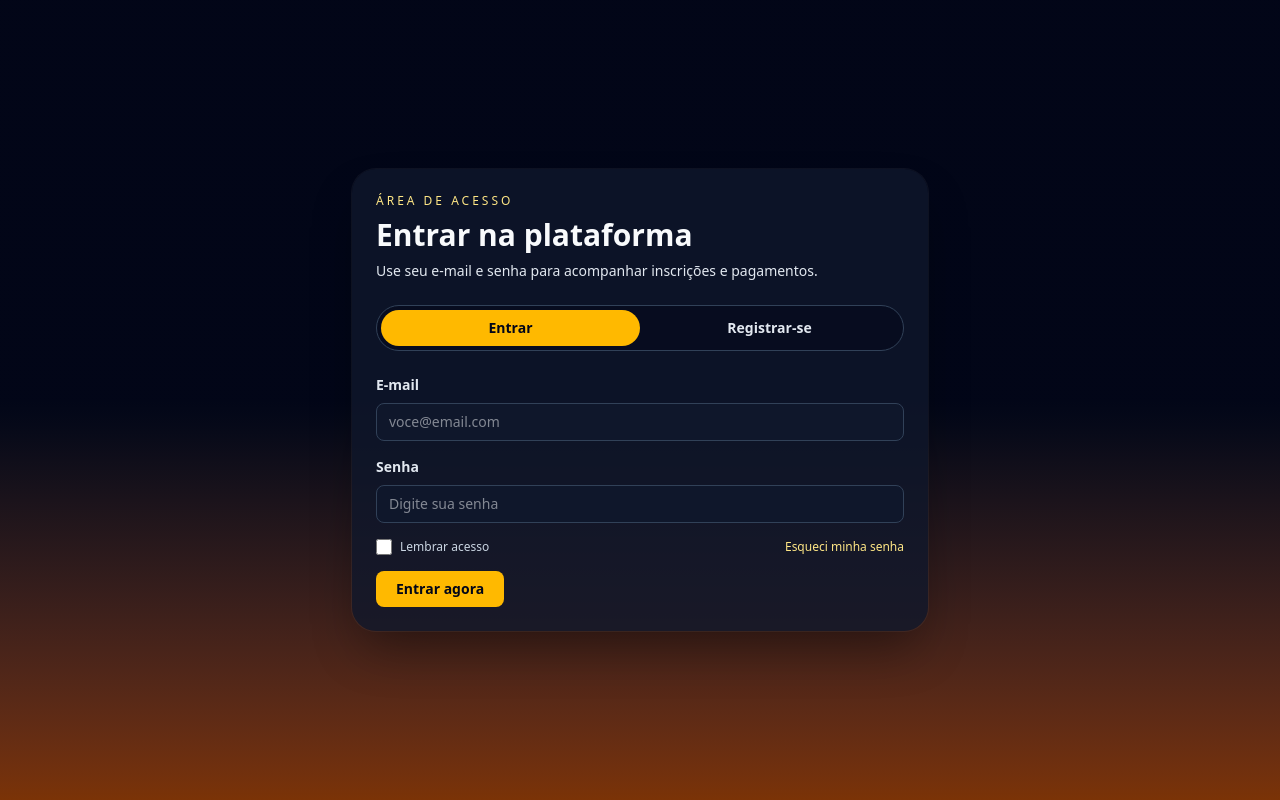
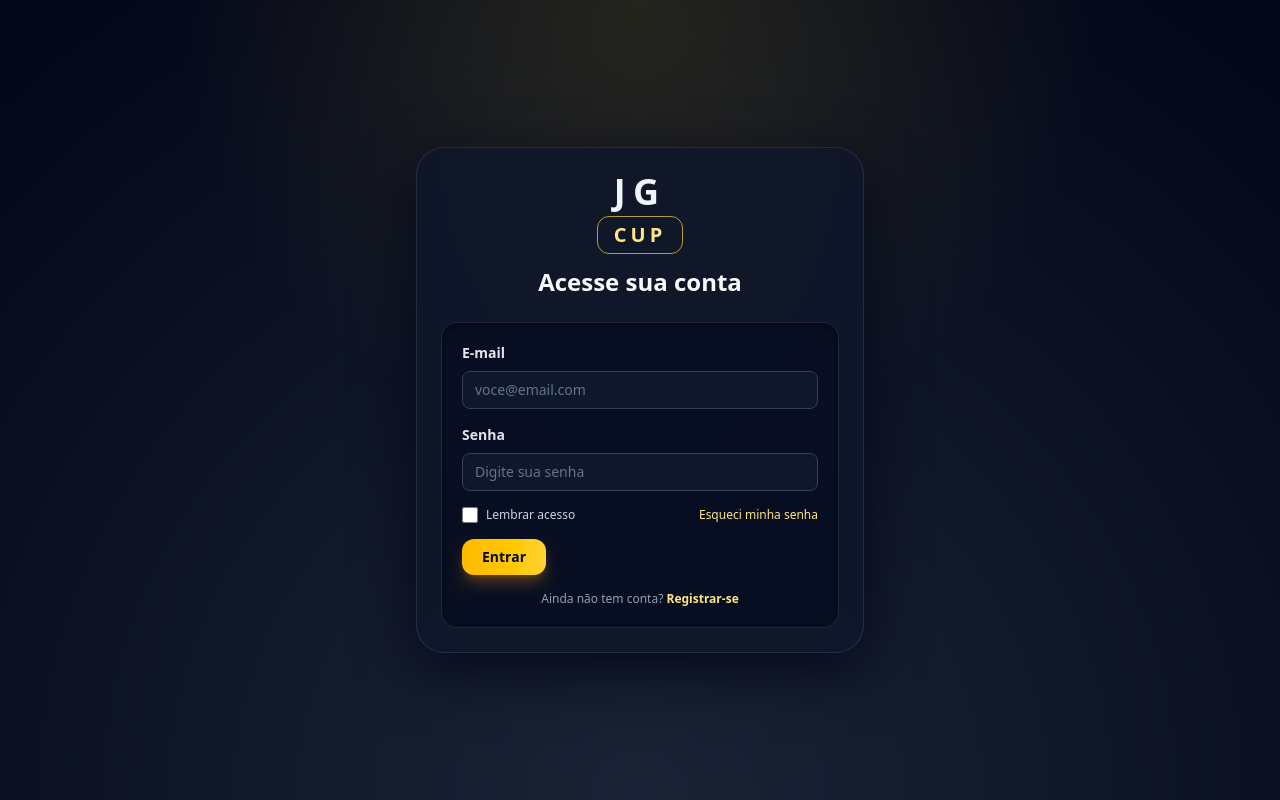
Before and after one commit to Guizaoo/Cadastro-Times, a React (Vite) app: page /acesso in a window 1280 px wide. Built offline with nearby package versions, Linux system fonts and the light colour scheme; no server answers; the database is empty.

Commit message:
screen login

```diff
--- a/src/pages/AuthPage.jsx
+++ b/src/pages/AuthPage.jsx
@@ -1,118 +1,129 @@
-import React, { useEffect, useMemo, useState } from 'react'
-import { InputField } from '../components/ui'
-import { authRememberKey, supabase, supabaseConfigError } from '../services/supabase'
+import React, { useEffect, useMemo, useState } from "react";
+import { InputField } from "../components/ui";
+import {
+  authRememberKey,
+  supabase,
+  supabaseConfigError,
+} from "../services/supabase";
 
 const initialLogin = {
-  email: '',
-  senha: '',
+  email: "",
+  senha: "",
   lembrar: false,
-}
+};
 
 const initialRegister = {
-  nome: '',
-  email: '',
-  senha: '',
-  confirmar: '',
+  nome: "",
+  email: "",
+  senha: "",
+  confirmar: "",
   aceitar: false,
-}
+};
 
-export function AuthPage({ onNavigateHome, onLoginSuccess }) {
-  const [view, setView] = useState('login')
-  const [loginData, setLoginData] = useState(initialLogin)
-  const [registerData, setRegisterData] = useState(initialRegister)
-  const [feedback, setFeedback] = useState('')
-  const [error, setError] = useState('')
-  const [busy, setBusy] = useState(false)
-  const [user, setUser] = useState(null)
+export function AuthPage({ onLoginSuccess }) {
+  const [view, setView] = useState("login");
+  const [loginData, setLoginData] = useState(initialLogin);
+  const [registerData, setRegisterData] = useState(initialRegister);
+  const [feedback, setFeedback] = useState("");
+  const [error, setError] = useState("");
+  const [busy, setBusy] = useState(false);
+  const [user, setUser] = useState(null);
 
-  const isLogin = view === 'login'
+  const isLogin = view === "login";
 
   useEffect(() => {
     if (!supabase) {
-      setError(supabaseConfigError)
-      return
+      setError(supabaseConfigError);
+      return;
     }
 
     supabase.auth.getSession().then(({ data, error: sessionError }) => {
       if (sessionError) {
-        setError(sessionError.message)
-        return
+        setError(sessionError.message);
+        return;
       }
-      setUser(sessionError ? null : data.session?.user ?? null)
-    })
+      setUser(sessionError ? null : data.session?.user ?? null);
+    });
 
-    const { data: listener } = supabase.auth.onAuthStateChange((_event, session) => {
-      setUser(session?.user ?? null)
-    })
+    const { data: listener } = supabase.auth.onAuthStateChange(
+      (_event, session) => {
+        setUser(session?.user ?? null);
+      }
+    );
 
     return () => {
-      listener?.subscription?.unsubscribe()
-    }
-  }, [])
+      listener?.subscription?.unsubscribe();
+    };
+  }, []);
 
   const handleLoginChange = (event) => {
-    const { name, value, type, checked } = event.target
+    const { name, value, type, checked } = event.target;
     setLoginData((current) => ({
       ...current,
-      [name]: type === 'checkbox' ? checked : value,
-    }))
+      [name]: type === "checkbox" ? checked : value,
+    }));
+  };
+
+  const handleRegisterChange = (event) => {
+    const { name, value, type, checked } = event.target;
+    setRegisterData((current) => ({
+      ...current,
+      [name]: type === "checkbox" ? checked : value,
+    }));
+  };
+
+  const registerStatus = useMemo(() => {
+    if (!registerData.senha || !registerData.confirmar) return "";
+    return registerData.senha === registerData.confirmar
+      ? "Senha confirmada."
+      : "As senhas não conferem.";
+  }, [registerData.confirmar, registerData.senha]);
+
+  const handleSubmit = async (event) => {
+    event.preventDefault();
+    setFeedback("");
+    setError("");
+
+    if (!supabase) {
+      setError(supabaseConfigError);
+      return;
     }
 
-  const handleRegisterChange = (event) => {
-    const { name, value, type, checked } = event.target
-    setRegisterData((current) => ({
-      ...current,
-      [name]: type === 'checkbox' ? checked : value,
-    }))
-  }
-
-  const registerStatus = useMemo(() => {
-    if (!registerData.senha || !registerData.confirmar) return ''
-    return registerData.senha === registerData.confirmar ? 'Senha confirmada.' : 'As senhas não conferem.'
-  }, [registerData.confirmar, registerData.senha])
-
-  const handleSubmit = async (event) => {
-    event.preventDefault()
-    setFeedback('')
-    setError('')
-
-    if (!supabase) {
-      setError(supabaseConfigError)
-      return
-    }
-
-    setBusy(true)
+    setBusy(true);
 
     try {
       if (isLogin) {
-        if (typeof window !== 'undefined') {
-          window.localStorage.setItem(authRememberKey, loginData.lembrar ? 'true' : 'false')
+        if (typeof window !== "undefined") {
+          window.localStorage.setItem(
+            authRememberKey,
+            loginData.lembrar ? "true" : "false"
+          );
         }
         const { error: signInError } = await supabase.auth.signInWithPassword({
           email: loginData.email,
           password: loginData.senha,
-        })
+        });
 
         if (signInError) {
-          setError(signInError.message)
-          return
+          setError(signInError.message);
+          return;
         }
 
         setFeedback(
           loginData.lembrar
-            ? 'Login realizado! Sua sessão fica salva neste navegador.'
-            : 'Login realizado! Sua sessão será mantida apenas nesta aba.'
-        )
-        onLoginSuccess?.()
+            ? "Login realizado! Sua sessão fica salva neste navegador."
+            : "Login realizado! Sua sessão será mantida apenas nesta aba."
+        );
+        onLoginSuccess?.();
       } else {
         if (registerData.senha !== registerData.confirmar) {
-          setError('As senhas precisam ser iguais.')
-          return
+          setError("As senhas precisam ser iguais.");
+          return;
         }
 
         if (!registerData.aceitar) {
-          setError('Você precisa aceitar os termos para continuar.')
-          return
+          setError("Você precisa aceitar os termos para continuar.");
+          return;
         }
 
         const { error: signUpError } = await supabase.auth.signUp({
@@ -123,81 +134,64 @@ export function AuthPage({ onNavigateHome, onLoginSuccess }) {
               full_name: registerData.nome,
             },
           },
-        })
+        });
 
         if (signUpError) {
-          setError(signUpError.message)
-          return
+          setError(signUpError.message);
+          return;
         }
 
-        setFeedback('Cadastro criado! Verifique seu e-mail para confirmar o acesso.')
+        setFeedback(
+          "Cadastro criado! Verifique seu e-mail para confirmar o acesso."
+        );
       }
     } finally {
-      setBusy(false)
+      setBusy(false);
     }
-  }
+  };
 
   const handleLogout = async () => {
-    if (!supabase) return
-    setBusy(true)
-    setError('')
+    if (!supabase) return;
+    setBusy(true);
+    setError("");
     try {
-      const { error: signOutError } = await supabase.auth.signOut()
+      const { error: signOutError } = await supabase.auth.signOut();
       if (signOutError) {
-        setError(signOutError.message)
+        setError(signOutError.message);
       } else {
-        setFeedback('Você saiu da sua conta.')
+        setFeedback("Você saiu da sua conta.");
       }
     } finally {
-      setBusy(false)
+      setBusy(false);
     }
-  }
+  };
 
+  //  Render
   return (
-    <div className="min-h-screen bg-linear-to-b from-slate-950 via-slate-950 to-amber-900 text-slate-50 flex items-center justify-center">
-      <div className="mx-auto flex w-full max-w-5xl flex-col gap-8 px-4 py-10 sm:px-6 lg:px-8">
-        <div className="grid place-items-center gap-6">
-          <section className="w-full max-w-xl rounded-3xl bg-slate-900/80 p-6 shadow-2xl shadow-black/40 ring-1 ring-white/5">
-            <div className="flex flex-col gap-2">
-              <p className="text-xs uppercase tracking-[0.25em] text-amber-200">Área de acesso</p>
-              <h1 className="text-3xl font-bold">{isLogin ? 'Entrar na plataforma' : 'Criar sua conta'}</h1>
-              <p className="text-sm text-slate-200">
-                {isLogin
-                  ? 'Use seu e-mail e senha para acompanhar inscrições e pagamentos.'
-                  : 'Registre-se para ter um painel completo com alertas e status das equipes.'}
-              </p>
+    <div className="min-h-screen bg-slate-950 text-slate-50">
+      <div className="absolute inset-0 bg-[radial-gradient(circle_at_top,rgba(250,204,21,0.12),transparent_45%),radial-gradient(circle_at_bottom,rgba(30,41,59,0.85),rgba(2,6,23,1))]" />
+      <div className="relative mx-auto flex min-h-screen w-full max-w-6xl flex-col items-center justify-center px-4 py-10 sm:px-6 lg:px-8">
+        <section className="w-full max-w-md rounded-[28px] border border-white/10 bg-slate-900/85 p-6 shadow-[0_20px_60px_rgba(2,6,23,0.75)] backdrop-blur">
+          <div className="flex flex-col items-center gap-3 text-center">
+            <div className="flex flex-col items-center gap-1">
+              <span className="text-4xl font-extrabold tracking-[0.2em] text-slate-100">
+                JG
+              </span>
+              <span className="rounded-xl border border-amber-300/70 px-4 py-1 text-xl font-semibold tracking-[0.2em] text-amber-200">
+                CUP
+              </span>
+            </div>
+            <div className="space-y-1">
+              <h1 className="text-2xl font-semibold">
+                {isLogin ? "Acesse sua conta" : "Crie sua conta"}
+              </h1>
+            </div>
           </div>
 
-            <div className="mt-6 flex rounded-full border border-slate-700 bg-slate-950/50 p-1 text-sm">
-              <button
-                type="button"
-                onClick={() => {
-                  setView('login')
-                  setFeedback('')
-                  setError('')
-                }}
-                className={`flex-1 rounded-full px-4 py-2 font-semibold transition ${
-                  isLogin ? 'bg-amber-400 text-slate-950' : 'text-slate-200 hover:text-amber-100'
-                }`}
+          <form
+            onSubmit={handleSubmit}
+            className="mt-6 space-y-4 rounded-2xl border border-white/10 bg-slate-950/50 p-5 shadow-inner shadow-black/40"
           >
-                Entrar
-              </button>
-              <button
-                type="button"
-                onClick={() => {
-                  setView('register')
-                  setFeedback('')
-                  setError('')
-                }}
-                className={`flex-1 rounded-full px-4 py-2 font-semibold transition ${
-                  !isLogin ? 'bg-amber-400 text-slate-950' : 'text-slate-200 hover:text-amber-100'
-                }`}
-              >
-                Registrar-se
-              </button>
-            </div>
-
-            <form onSubmit={handleSubmit} className="mt-6 space-y-4">
             {user && (
               <div className="rounded-xl border border-emerald-500/40 bg-emerald-500/10 px-4 py-3 text-xs text-emerald-100">
                 Você está conectado como {user.email}.
@@ -205,14 +199,25 @@ export function AuthPage({ onNavigateHome, onLoginSuccess }) {
             )}
             {isLogin ? (
               <>
-                  <InputField
+                <div className="flex flex-col gap-2">
+                  <label
+                    className="text-sm font-semibold text-slate-200"
+                    htmlFor="email"
+                  >
+                    E-mail
+                  </label>
+                  <div className="flex items-center gap-2 rounded-lg border border-slate-700 bg-slate-900 px-3 py-2 text-sm text-slate-200 focus-within:border-amber-400 focus-within:ring-2 focus-within:ring-amber-500/40">
+                    <input
                       id="email"
-                    label="E-mail"
+                      name="email"
                       value={loginData.email}
                       onChange={handleLoginChange}
                       placeholder="voce@email.com"
                       type="email"
+                      className="w-full bg-transparent text-sm text-slate-100 outline-none placeholder:text-slate-500"
                     />
+                  </div>
+                </div>
                 <InputField
                   id="senha"
                   label="Senha"
@@ -220,6 +225,7 @@ export function AuthPage({ onNavigateHome, onLoginSuccess }) {
                   onChange={handleLoginChange}
                   placeholder="Digite sua senha"
                   type="password"
+                  className="border-slate-700 bg-slate-900 text-slate-100 placeholder:text-slate-500"
                 />
                 <div className="flex items-center justify-between text-xs text-slate-300">
                   <label className="flex items-center gap-2">
@@ -232,7 +238,10 @@ export function AuthPage({ onNavigateHome, onLoginSuccess }) {
                     />
                     Lembrar acesso
                   </label>
-                    <button type="button" className="text-amber-200 hover:text-amber-100">
+                  <button
+                    type="button"
+                    className="text-amber-200 hover:text-amber-100"
+                  >
                     Esqueci minha senha
                   </button>
                 </div>
@@ -245,6 +254,7 @@ export function AuthPage({ onNavigateHome, onLoginSuccess }) {
                   value={registerData.nome}
                   onChange={handleRegisterChange}
                   placeholder="Seu nome"
+                  className="border-slate-700 bg-slate-900 text-slate-100 placeholder:text-slate-500"
                 />
                 <InputField
                   id="email"
@@ -253,6 +263,7 @@ export function AuthPage({ onNavigateHome, onLoginSuccess }) {
                   onChange={handleRegisterChange}
                   placeholder="voce@email.com"
                   type="email"
+                  className="border-slate-700 bg-slate-900 text-slate-100 placeholder:text-slate-500"
                 />
                 <div className="grid gap-4 sm:grid-cols-2">
                   <InputField
@@ -262,6 +273,7 @@ export function AuthPage({ onNavigateHome, onLoginSuccess }) {
                     onChange={handleRegisterChange}
                     placeholder="Crie uma senha"
                     type="password"
+                    className="border-slate-700 bg-slate-900 text-slate-100 placeholder:text-slate-500"
                   />
                   <InputField
                     id="confirmar"
@@ -270,14 +282,15 @@ export function AuthPage({ onNavigateHome, onLoginSuccess }) {
                     onChange={handleRegisterChange}
                     placeholder="Repita a senha"
                     type="password"
+                    className="border-slate-700 bg-slate-900 text-slate-100 placeholder:text-slate-500"
                   />
                 </div>
                 {registerStatus && (
                   <p
                     className={`rounded-lg border px-3 py-2 text-xs ${
-                        registerStatus === 'Senha confirmada.'
-                          ? 'border-emerald-500/40 bg-emerald-500/10 text-emerald-100'
-                          : 'border-amber-500/40 bg-amber-500/10 text-amber-100'
+                      registerStatus === "Senha confirmada."
+                        ? "border-emerald-500/40 bg-emerald-500/10 text-emerald-100"
+                        : "border-amber-500/40 bg-amber-500/10 text-amber-100"
                     }`}
                   >
                     {registerStatus}
@@ -312,9 +325,9 @@ export function AuthPage({ onNavigateHome, onLoginSuccess }) {
               <button
                 type="submit"
                 disabled={busy}
-                  className="inline-flex items-center justify-center rounded-lg bg-amber-400 px-5 py-2 text-sm font-semibold text-slate-950 transition hover:bg-amber-300 focus:outline-none focus:ring-2 focus:ring-amber-300/70 disabled:cursor-not-allowed disabled:bg-amber-200"
+                className="inline-flex w-full items-center justify-center rounded-xl bg-linear-to-r from-amber-400 to-amber-300 px-5 py-2 text-sm font-semibold text-slate-950 shadow-lg shadow-amber-500/30 transition hover:from-amber-300 hover:to-amber-200 focus:outline-none focus:ring-2 focus:ring-amber-300/70 disabled:cursor-not-allowed disabled:from-amber-200 disabled:to-amber-200 sm:w-auto"
               >
-                  {busy ? 'Processando...' : isLogin ? 'Entrar agora' : 'Criar conta'}
+                {busy ? "Processando..." : isLogin ? "Entrar" : "Criar conta"}
               </button>
               {user && (
                 <button
@@ -326,10 +339,42 @@ export function AuthPage({ onNavigateHome, onLoginSuccess }) {
                 </button>
               )}
             </div>
+            <div className="text-center text-xs text-slate-400">
+              {isLogin ? (
+                <>
+                  Ainda não tem conta?{" "}
+                  <button
+                    type="button"
+                    onClick={() => {
+                      setView("register");
+                      setFeedback("");
+                      setError("");
+                    }}
+                    className="font-semibold text-amber-200 hover:text-amber-100"
+                  >
+                    Registrar-se
+                  </button>
+                </>
+              ) : (
+                <>
+                  Já tem conta?{" "}
+                  <button
+                    type="button"
+                    onClick={() => {
+                      setView("login");
+                      setFeedback("");
+                      setError("");
+                    }}
+                    className="font-semibold text-amber-200 hover:text-amber-100"
+                  >
+                    Entrar
+                  </button>
+                </>
+              )}
+            </div>
           </form>
         </section>
       </div>
     </div>
-    </div>
-  )
+  );
 }
```
Lines whose indentation alone changed are shown as unchanged.
